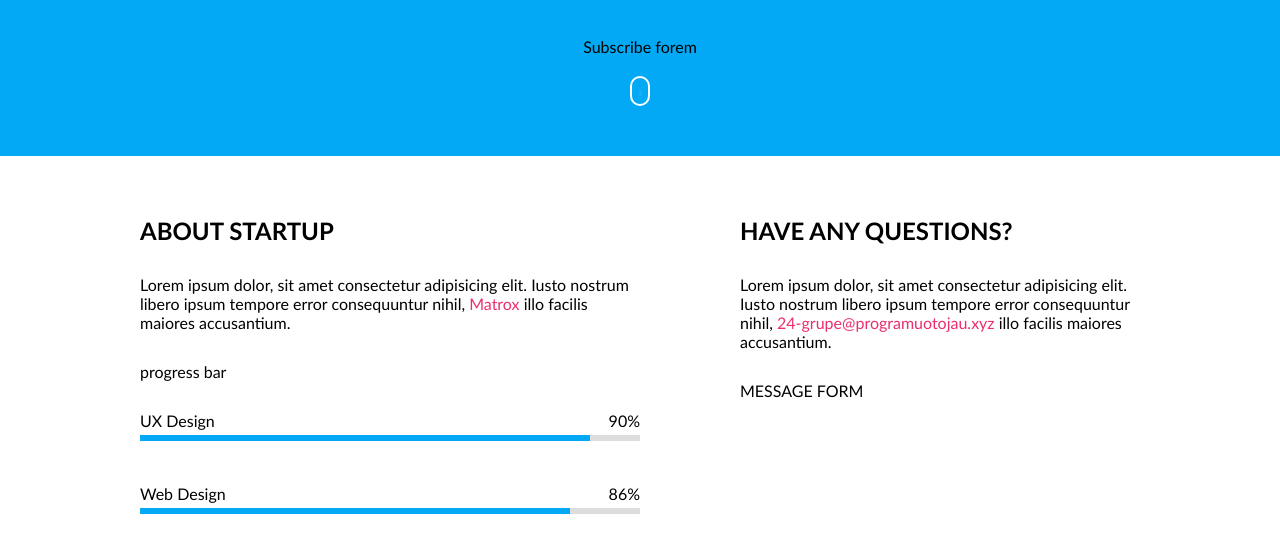
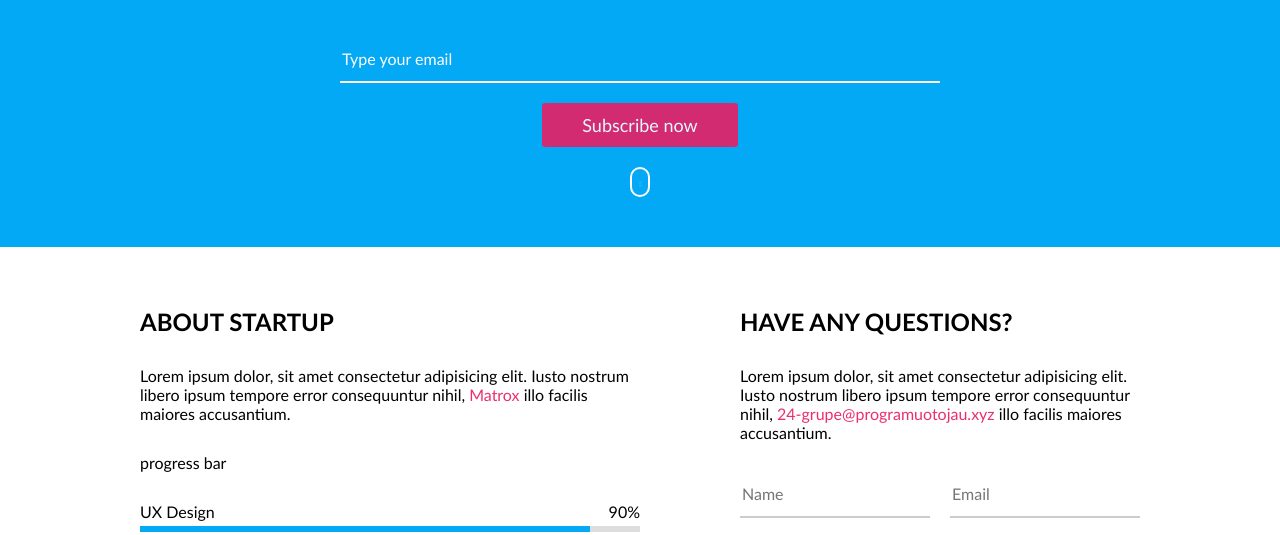
Before and after one commit to JJaug/5-coming-soon, a plain HTML site: page index.html in a window 1280 px wide. Shown: the part 352-887 px from the top of the page. Drawn offline with Linux system fonts and the light colour scheme.

Commit message:
subscribe and msg forms

```diff
--- a/css/button.css
+++ b/css/button.css
@@ -0,0 +1,24 @@
+.btn {
+    display: inline-block;
+    padding: 12px 40px;
+    font-size: 18px;
+    line-height: 20px;
+    border: none;
+    border-radius: 3px;
+    background-color: var(--secondary-color);
+    color: #fff;
+    cursor: pointer;
+    opacity: 0.9;
+}
+.btn:hover {
+    background-color: var(--secondary-color-dark);
+    box-shadow: 0px 2px 4px #0005;
+    opacity: 1;
+}
+.right-column > .form > button {
+    display: inline-block;
+    float: right;
+}
+.hero > .btn {
+    align-items: center;
+}
--- a/css/custom.css
+++ b/css/custom.css
@@ -48,6 +48,17 @@
     margin-bottom: 20px;
 }
 
+.hero .form > input {
+    color: #fff;
+    border-bottom-color: #fff;
+    outline: none;
+
+}
+
+.hero .form > input::placeholder {
+    color: #fff;
+
+}
 .hero .mouse {
     margin-bottom: 20px;
 
@@ -83,7 +94,19 @@ main .block-description > a {
 }
 main .block-description > a:hover {
     text-decoration: underline;
+
 }
+
+@media (min-width: 1100px) {
+    .right-column .form > input {
+        width: calc(50% - 10px);
+        float: left;
+    }
+    .right-column .form > input:first-of-type {
+        margin-right: 20px;
+    }
+}
+
 @media (max-width: 900px) {
     .left-column {
         float: left;
--- a/css/form.css
+++ b/css/form.css
@@ -0,0 +1,21 @@
+.form {
+    display: inline-block;
+    width: 100%;
+}
+.form > input,
+.form > textarea {
+    display: inline-block;
+    width: 100%;
+    padding: 10px 2px;
+    font-size: 16px;
+    line-height: 24px;
+    margin-bottom: 20px;
+    border: none;
+    border-bottom: 2px solid #ccc;
+    resize: vertical;
+    background-color: transparent;
+}
+.form > textarea {
+    min-height: 94px ;
+    max-height: 262px ;
+}
--- a/css/layout.css
+++ b/css/layout.css
@@ -29,7 +29,7 @@
         margin: 0 calc(50% - 300px);
     }
 }
-@media (max-width: 700px) {
+@media (max-width: 680px) {
     .container > .row ,
     .container > .short-row {
         width: 100%;
--- a/css/variables.css
+++ b/css/variables.css
@@ -1,3 +1,5 @@
 :root {
     --main-color:  #03A9F5;
+    --secondary-color:  #EA1E63;
+    --secondary-color-dark:  #a81a49;
 }
--- a/index.html
+++ b/index.html
@@ -32,7 +32,8 @@
                     Clock
                 </div>
                 <form class="form">
-                    Subscribe forem
+                    <input type="email" placeholder="Type your email" required></input>
+                    <button class="btn" type="submit">Subscribe now</button>
                 </form>
                 <div class="mouse">
                     <div class="wheel"></div>
@@ -59,8 +60,11 @@
                     <p class="block-description">Lorem ipsum dolor, sit amet consectetur adipisicing elit. Iusto nostrum
                     libero ipsum tempore error consequuntur nihil,
                     <a href="mailto:24-grupe@programuotojau.xyz">24&#8209grupe@programuotojau.xyz</a> illo facilis maiores accusantium.
-                    <form>
-                        MESSAGE FORM
+                    <form class="form">
+                        <input type="text" placeholder="Name" required></input>
+                        <input type="email" placeholder="Email" required></input>
+                        <textarea placeholder="Message" required></textarea>
+                        <button class="btn" type="submit">Send message</button>
                     </form>
 
 
```
